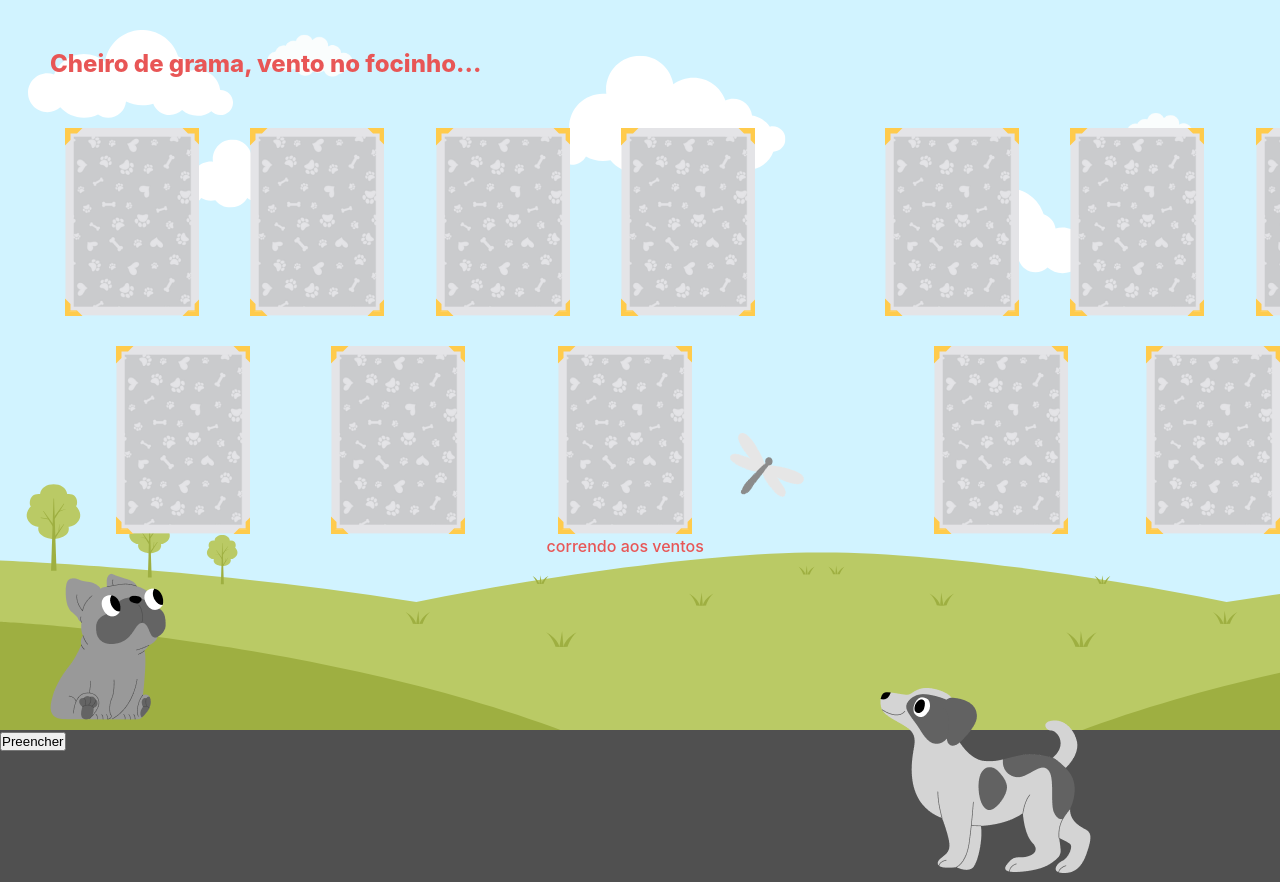
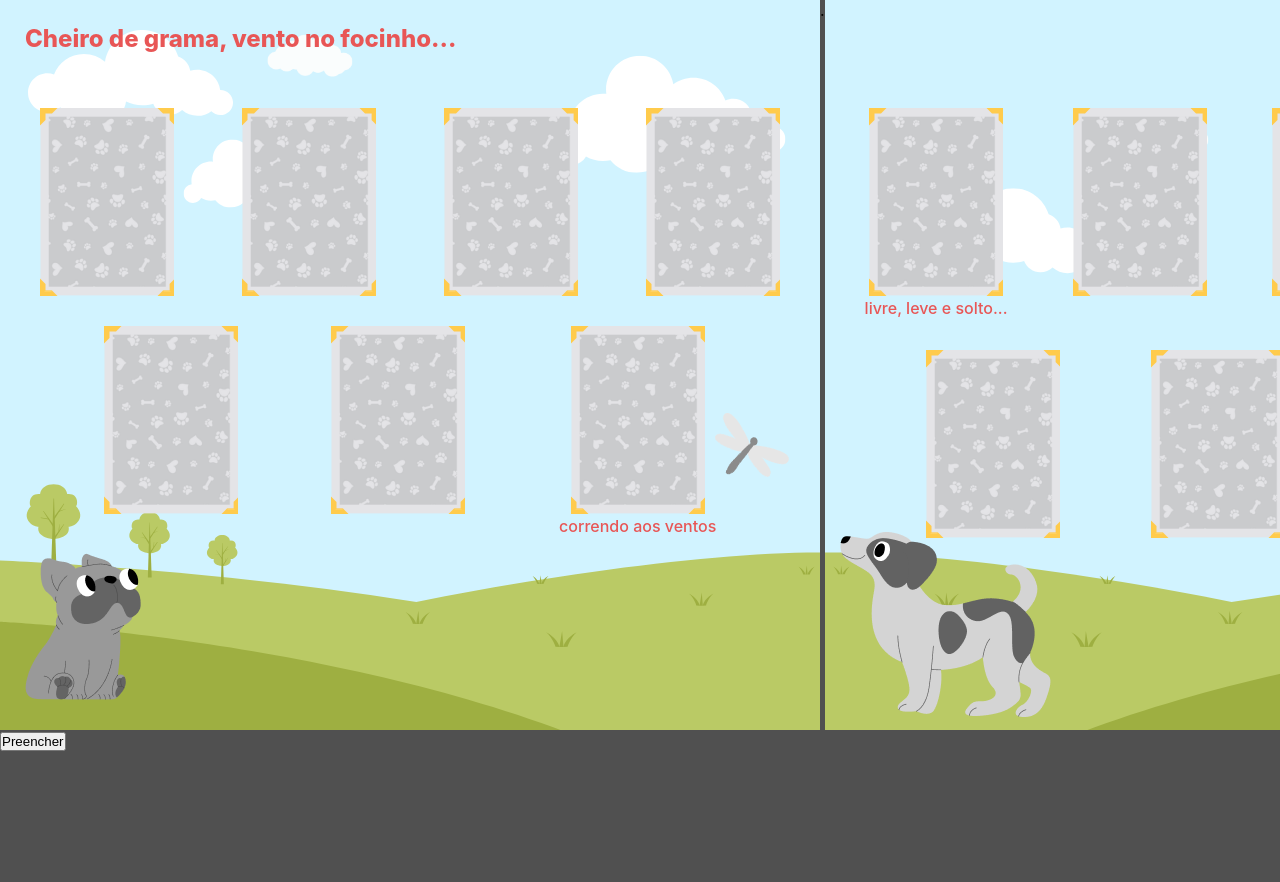
Before and after one commit to PedroHPAlmeida/my-dear-pet, an Angular app: page / in a window 1280 px wide. Shown: the top 882 px of the page. After the commit the page ends 800 px from the top, so only its background shows below. Built offline with nearby package versions, Linux system fonts and the light colour scheme.

Commit message:
fix: corrige posicionamento do sticker

```diff
--- a/src/app/pages/home/home.component.html
+++ b/src/app/pages/home/home.component.html
@@ -17,9 +17,10 @@
                 image="/assets/images/stickers/sticker-dragon-fly.png" [filled]="filledStickers" />
         </div>
     </app-left-page>
+    <p>.</p>
     <app-left-page bgImage="/assets/images/bg/bg-fields-right.png">
         <div class="home__figures-top">
-            <app-figure />
+            <app-figure text="livre, leve e solto..."/>
             <app-figure />
             <app-figure />
             <app-figure />
@@ -34,8 +35,8 @@
                 <img class="home__challenge-time-arrow" src="/assets/images/icons/arrow-top-blue.png">
             </div>
         </div>
-        <div class="home__stickers-right">
-            <app-fillable-sticker image="/assets/images/stickers/sticker-jackrussell.png" [filled]="filledStickers" />
+        <div class="home__stickers">
+            <app-fillable-sticker class="home__sticker-jackrussell" image="/assets/images/stickers/sticker-jackrussell.png" [filled]="filledStickers" />
         </div>
     </app-left-page>
     <!-- Remover botão de testes -->
--- a/src/app/pages/home/home.component.scss
+++ b/src/app/pages/home/home.component.scss
@@ -21,7 +21,13 @@
     &__sticker-dragon-fly {
         position: absolute;
         top: -140px;
-        left: 680px;
+        left: 690px;
+    }
+
+    &__sticker-jackrussell {
+        position: absolute;
+        top: -160px;
+        left: -20px;
     }
 
     &__challenge-time {
--- a/src/app/shared/components/left-page/left-page.component.scss
+++ b/src/app/shared/components/left-page/left-page.component.scss
@@ -1,7 +1,7 @@
 .page {
     width: 820px;
     height: 730px;
-    padding: 50px;
+    padding: 25px;
 
     &__header {
         height: 10%;
```
